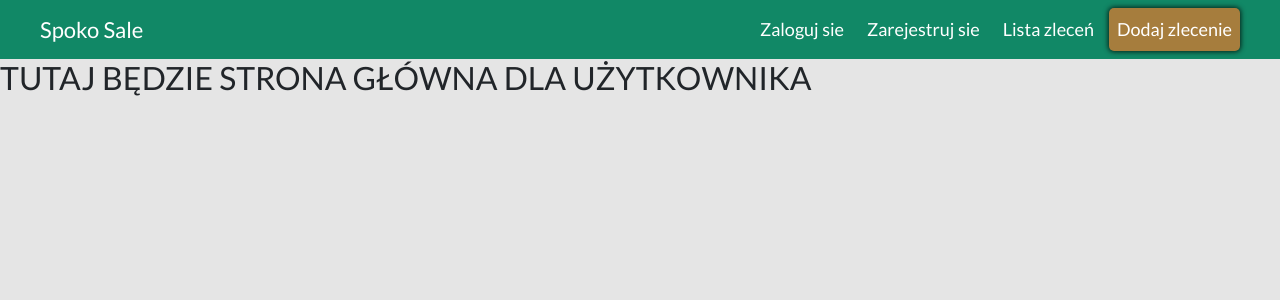
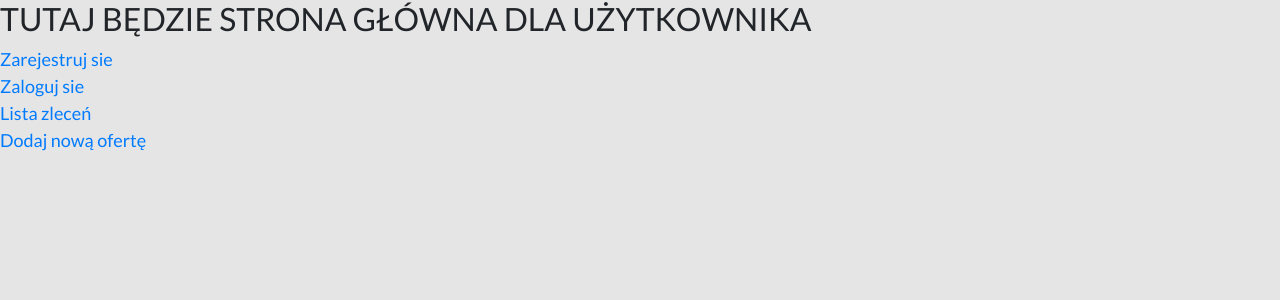
Before and after one commit to just2knowpl/chybaprojekt, a PHP site: page / in a window 1280 px wide. Shown: the top 300 px of the page. Run offline with PHP 8.4, Linux system fonts and the light colour scheme.

Commit message:
1.0.0
fix

```diff
--- a/create.php
+++ b/create.php
@@ -21,7 +21,10 @@ if(!checkSession(@$_SESSION['user'])) {
     <p><input type="text" name="czasWykonaniaOd" placeholder="Czas wykonania od.."> <!-- Walidacja - cyfry -->
     <input type="text" name="czasWykonaniaDo" placeholder="Czas wykonania do.."> dni</p>  <!-- Walidacja - cyfry -->
     <p><textarea name="opisZlecenia" placeholder="Opis zlecenia"></textarea></p>
+    <p>Regulamin jakiśtam<input type="checkbox" name="regulamin"></p>
+    <p>Wysyłaj informację dotyczące tego zgłoszenia na mojego maila. <input type="checkbox" name="infMailZlec"></p>
     <input type="submit" value="opublikuj zlecenie">
+
 </form>
 <?php
 
--- a/index.php
+++ b/index.php
@@ -22,11 +22,11 @@ include "mediators/index-mediator.php";
 </head>
 <body>
 
-<?php include 'include/header_main_page.php'; ?>
+<?php //include 'include/header_main_page.php'; ?>
 
 <h2>TUTAJ BĘDZIE STRONA GŁÓWNA DLA UŻYTKOWNIKA</h2>
-<!--<div style="display: <?php if(checkSession(@$_SESSION['user'])) echo "none"; else echo "block";?>"><a href="register">Zarejestruj sie</a></div>
-<div style="display: <?php if(checkSession(@$_SESSION['user'])) echo "none"; else echo "block";?>"><a href="login">Zaloguj sie</a></div>-->
+<div style="display: <?php if(checkSession(@$_SESSION['user'])) echo "none"; else echo "block";?>"><a href="register">Zarejestruj sie</a></div>
+<div style="display: <?php if(checkSession(@$_SESSION['user'])) echo "none"; else echo "block";?>"><a href="login">Zaloguj sie</a></div>
 
 <form style="display: <?php if(checkSession(@$_SESSION['user'])) echo "block;"; else echo "none;";?>" action="" method="post">
 		<input type="submit" name="destroy" value="wyloguj">
@@ -39,8 +39,8 @@ include "mediators/index-mediator.php";
 				}
 			}
     ?>
-<!--<div><a href="oferty">Lista zleceń</a></div>
-<div><a href="create">Dodaj nową ofertę</a></div>-->
+<div><a href="oferty">Lista zleceń</a></div>
+<div><a href="create">Dodaj nową ofertę</a></div>
 
 
 
--- a/mediators/login-mediator.php
+++ b/mediators/login-mediator.php
@@ -49,6 +49,7 @@ function setEmail($mail) {
 
 function registerUser($usr,$pass,$mai) {
     if(!empty($usr) && !empty($pass) && !empty($mai) && $usr != null && $pass != null && $mai != null) {
+        //sprawdzanie czy taka osoba juz istnieje w bazie
         mysqli_query(dbConn(),"INSERT INTO users (nickname,password,email) VALUES('".$usr."','".$pass."','".$mai."');");
 
         //Sprawdzanie czy rekord został dodany prawidłowo
```
Also changed, not shown: mediators/zlecenia-mediator.php (+6 -3 lines).
